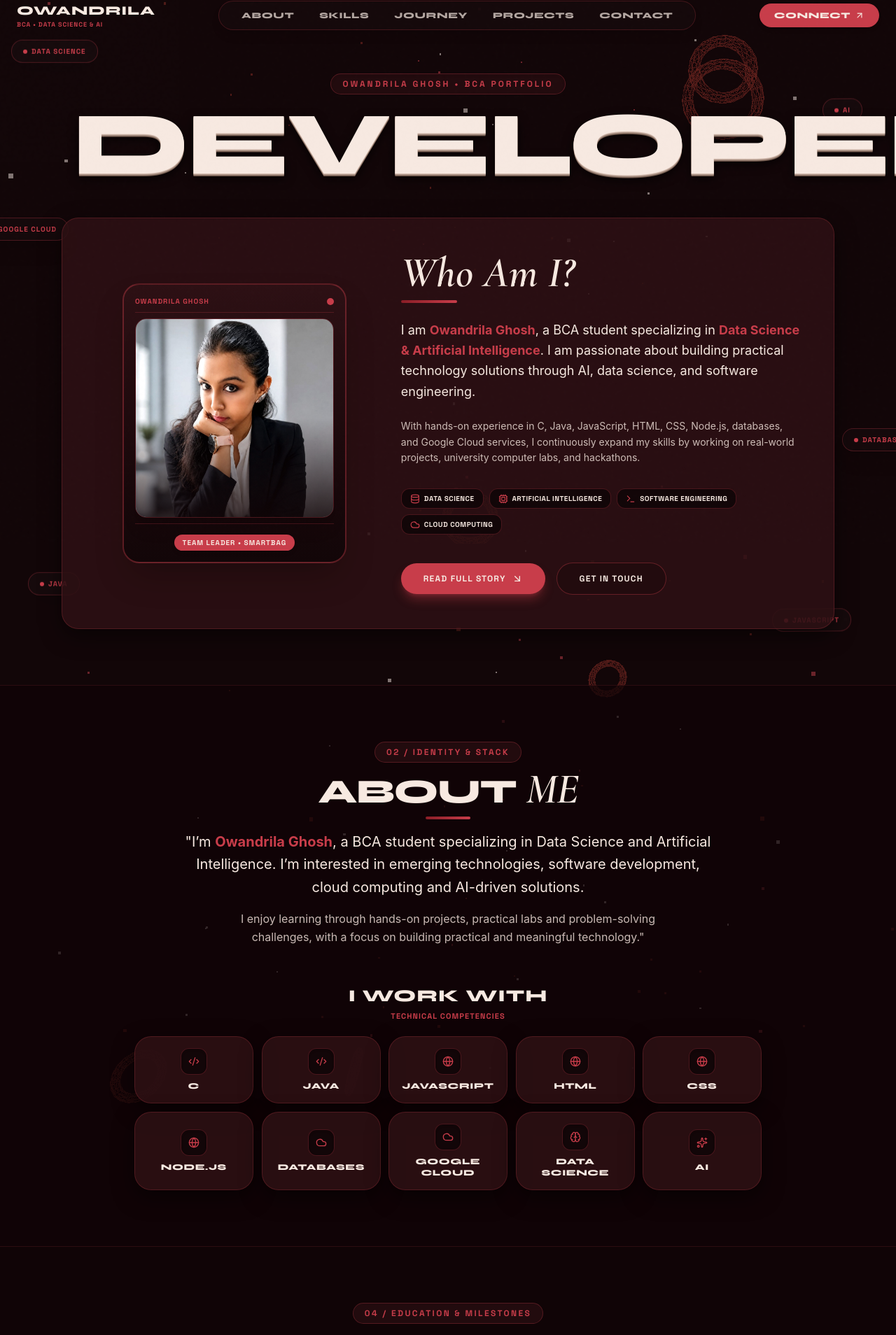
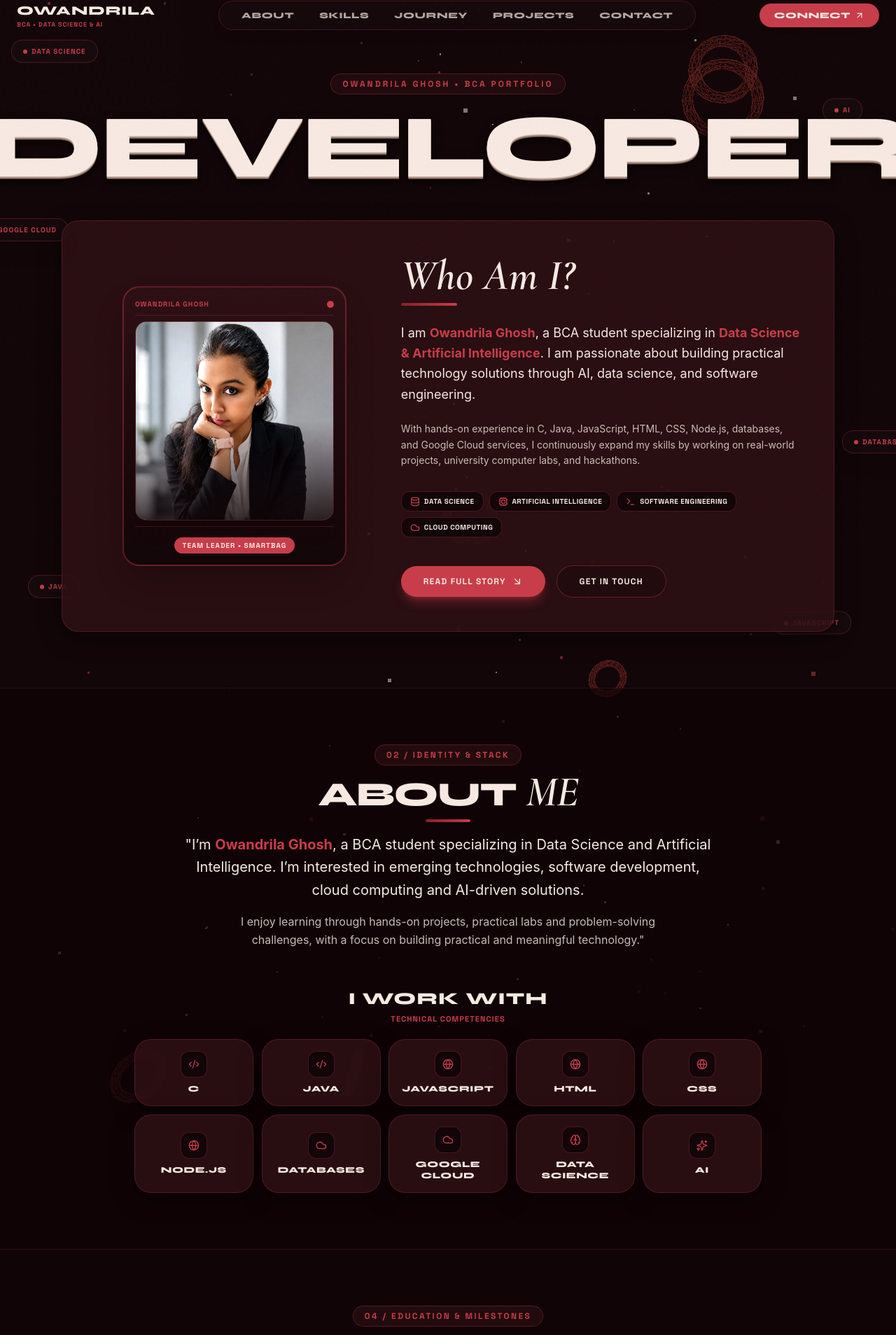
Before and after one commit to owandrila-codes/owandrila-ghosh, a React (Vite) app: page / in a window 1280 px wide. Shown: the part 23-1931 px from the top of the page at 70% size. Built offline with nearby package versions, Linux system fonts and the light colour scheme.

Commit message:
Fix text centering across all section headers, hero titles, badges, and card text

```diff
--- a/src/components/About.tsx
+++ b/src/components/About.tsx
@@ -20,18 +20,18 @@ export default function About() {
       <div className="max-w-6xl mx-auto px-5 sm:px-6 space-y-12">
 
         {/* Biography Block */}
-        <div className="max-w-3xl mx-auto text-center space-y-4">
+        <div className="max-w-3xl mx-auto text-center space-y-4 flex flex-col items-center justify-center">
           <motion.div
             initial={{ opacity: 0, y: 20 }}
             whileInView={{ opacity: 1, y: 0 }}
             viewport={{ once: true }}
-            className="space-y-2"
+            className="space-y-2 text-center flex flex-col items-center justify-center w-full"
           >
-            <span className="font-grotesk text-xs font-bold tracking-[0.2em] text-[#c83d4a] uppercase bg-[#220b0e] px-4 py-1.5 rounded-full border border-[rgba(200,61,74,0.3)] inline-block">
+            <span className="font-grotesk text-xs font-bold tracking-[0.2em] text-[#c83d4a] uppercase bg-[#220b0e] px-4 py-1.5 rounded-full border border-[rgba(200,61,74,0.3)] inline-block text-center">
               02 / IDENTITY &amp; STACK
             </span>
 
-            <h2 className="font-display font-black text-3xl sm:text-5xl text-[#f7e9e1] uppercase tracking-tight">
+            <h2 className="font-display font-black text-3xl sm:text-5xl text-[#f7e9e1] uppercase tracking-tight text-center">
               ABOUT <span className="font-serif-title italic text-[#c83d4a]">ME</span>
             </h2>
 
@@ -43,7 +43,7 @@ export default function About() {
             whileInView={{ opacity: 1, y: 0 }}
             viewport={{ once: true }}
             transition={{ duration: 0.6, delay: 0.15 }}
-            className="text-base sm:text-xl text-[#f7e9e1] leading-relaxed font-body"
+            className="text-base sm:text-xl text-[#f7e9e1] leading-relaxed font-body text-center"
           >
             "I’m <strong className="text-[#c83d4a]">Owandrila Ghosh</strong>, a BCA student specializing in Data Science and Artificial Intelligence. I’m interested in emerging technologies, software development, cloud computing and AI-driven solutions.
           </motion.p>
@@ -53,25 +53,25 @@ export default function About() {
             whileInView={{ opacity: 1, y: 0 }}
             viewport={{ once: true }}
             transition={{ duration: 0.6, delay: 0.25 }}
-            className="text-xs sm:text-base text-[#f7e9e1]/80 leading-relaxed font-body max-w-2xl mx-auto"
+            className="text-xs sm:text-base text-[#f7e9e1]/80 leading-relaxed font-body max-w-2xl mx-auto text-center"
           >
             I enjoy learning through hands-on projects, practical labs and problem-solving challenges, with a focus on building practical and meaningful technology."
           </motion.p>
         </div>
 
         {/* Mobile-Friendly Compact Skills Grid */}
-        <div className="space-y-5 pt-2">
-          <div className="text-center space-y-1">
-            <h3 className="font-display font-black text-xl sm:text-2xl text-[#f7e9e1] uppercase tracking-wider">
+        <div className="space-y-5 pt-2 flex flex-col items-center justify-center w-full">
+          <div className="text-center space-y-1 w-full flex flex-col items-center justify-center">
+            <h3 className="font-display font-black text-xl sm:text-2xl text-[#f7e9e1] uppercase tracking-wider text-center">
               I WORK WITH
             </h3>
-            <p className="text-[11px] font-grotesk font-bold text-[#c83d4a] uppercase tracking-widest">
+            <p className="text-[11px] font-grotesk font-bold text-[#c83d4a] uppercase tracking-widest text-center">
               TECHNICAL COMPETENCIES
             </p>
           </div>
 
           {/* 2-Column on 320-389px, 3-Column on 390px+, 5-Column on md+ */}
-          <div className="grid grid-cols-2 sm:grid-cols-3 md:grid-cols-5 gap-3 max-w-4xl mx-auto">
+          <div className="grid grid-cols-2 sm:grid-cols-3 md:grid-cols-5 gap-3 max-w-4xl mx-auto w-full">
             {skillsList.map((skill, idx) => (
               <motion.div
                 key={skill.name}
@@ -81,10 +81,10 @@ export default function About() {
                 transition={{ duration: 0.4, delay: idx * 0.05 }}
                 className="reference-card p-3.5 sm:p-4 flex flex-col items-center justify-center text-center space-y-2 group cursor-default active:scale-95 transition-transform"
               >
-                <div className="p-2.5 rounded-xl bg-[#120608] border border-[rgba(200,61,74,0.3)] shadow-inner">
+                <div className="p-2.5 rounded-xl bg-[#120608] border border-[rgba(200,61,74,0.3)] shadow-inner flex items-center justify-center">
                   {skill.icon}
                 </div>
-                <span className="font-display font-extrabold text-xs text-[#f7e9e1] uppercase tracking-wider">
+                <span className="font-display font-extrabold text-xs text-[#f7e9e1] uppercase tracking-wider text-center">
                   {skill.name}
                 </span>
               </motion.div>
--- a/src/components/Hero.tsx
+++ b/src/components/Hero.tsx
@@ -15,14 +15,14 @@ export default function Hero() {
       {/* 3D Floating Objects */}
       <FloatingObjects />
 
-      {/* DESKTOP HERO LAYOUT (md:block) - UNCHANGED */}
+      {/* DESKTOP HERO LAYOUT (md:block) */}
       <div className="hidden md:block w-full max-w-6xl mx-auto px-6 relative z-20">
-        <div className="text-center space-y-2 mb-10 px-4">
+        <div className="text-center space-y-3 mb-10 px-4 flex flex-col items-center justify-center">
           <motion.span
             initial={{ opacity: 0, y: -10 }}
             animate={{ opacity: 1, y: 0 }}
             transition={{ duration: 0.6 }}
-            className="font-grotesk text-xs font-bold tracking-[0.25em] text-[#c83d4a] uppercase bg-[#220b0e] px-4 py-1.5 rounded-full border border-[rgba(200,61,74,0.3)] inline-block shadow-inner"
+            className="font-grotesk text-xs font-bold tracking-[0.25em] text-[#c83d4a] uppercase bg-[#220b0e] px-4 py-1.5 rounded-full border border-[rgba(200,61,74,0.3)] inline-block shadow-inner text-center"
           >
             OWANDRILA GHOSH • BCA PORTFOLIO
           </motion.span>
@@ -31,7 +31,7 @@ export default function Hero() {
             initial={{ opacity: 0, scale: 0.94 }}
             animate={{ opacity: 1, scale: 1 }}
             transition={{ duration: 0.8, delay: 0.15 }}
-            className="font-display font-black text-6xl sm:text-8xl lg:text-9xl text-3d-emboss uppercase tracking-tight leading-none"
+            className="font-display font-black text-6xl sm:text-8xl lg:text-9xl text-3d-emboss uppercase tracking-tight leading-none text-center"
           >
             DEVELOPER
           </motion.h1>
@@ -44,9 +44,9 @@ export default function Hero() {
               initial={{ opacity: 0, x: -40 }}
               animate={{ opacity: 1, x: 0 }}
               transition={{ duration: 0.8, delay: 0.3 }}
-              className="relative w-full max-w-[320px] aspect-[4/5] rounded-3xl overflow-hidden bg-gradient-to-b from-[#2d1014] to-[#120608] border-2 border-[rgba(200,61,74,0.4)] shadow-2xl p-4 flex flex-col justify-between group"
+              className="relative w-full max-w-[320px] aspect-[4/5] rounded-3xl overflow-hidden bg-gradient-to-b from-[#2d1014] to-[#120608] border-2 border-[rgba(200,61,74,0.4)] shadow-2xl p-4 flex flex-col justify-between items-center group"
             >
-              <div className="flex items-center justify-between border-b border-[rgba(200,61,74,0.25)] pb-2 mb-2 z-10">
+              <div className="flex items-center justify-between w-full border-b border-[rgba(200,61,74,0.25)] pb-2 mb-2 z-10">
                 <span className="font-grotesk text-[10px] font-bold text-[#c83d4a] tracking-widest uppercase">
                   OWANDRILA GHOSH
                 </span>
@@ -62,7 +62,7 @@ export default function Hero() {
                 <div className="absolute inset-0 bg-gradient-to-t from-[#120608]/80 via-transparent to-transparent" />
               </div>
 
-              <div className="border-t border-[rgba(200,61,74,0.25)] pt-3 text-center mt-2 z-10">
+              <div className="border-t border-[rgba(200,61,74,0.25)] pt-3 text-center w-full mt-2 z-10">
                 <span className="text-[10px] font-grotesk font-bold text-[#f7e9e1] tracking-widest uppercase bg-[#c83d4a] px-3 py-1 rounded-full shadow-md inline-block">
                   TEAM LEADER • SMARTBAG
                 </span>
@@ -131,15 +131,15 @@ export default function Hero() {
         </div>
       </div>
 
-      {/* DEDICATED MOBILE HERO LAYOUT (< md) - CLEAN VERTICAL COMPOSITION */}
-      <div className="block md:hidden w-full px-5 text-center relative z-20 space-y-6 max-w-md mx-auto">
+      {/* DEDICATED MOBILE HERO LAYOUT (< md) - PERFECTLY CENTERED */}
+      <div className="block md:hidden w-full px-5 text-center relative z-20 space-y-6 max-w-md mx-auto flex flex-col items-center justify-center">
         {/* Name Title */}
-        <div className="space-y-2">
+        <div className="space-y-2 text-center flex flex-col items-center justify-center w-full">
           <motion.span
             initial={{ opacity: 0, y: -8 }}
             animate={{ opacity: 1, y: 0 }}
             transition={{ duration: 0.5 }}
-            className="font-grotesk text-[11px] font-bold tracking-[0.2em] text-[#c83d4a] uppercase bg-[#220b0e] px-3.5 py-1.5 rounded-full border border-[rgba(200,61,74,0.3)] inline-block"
+            className="font-grotesk text-[11px] font-bold tracking-[0.2em] text-[#c83d4a] uppercase bg-[#220b0e] px-4 py-1.5 rounded-full border border-[rgba(200,61,74,0.3)] inline-block text-center"
           >
             OWANDRILA GHOSH
           </motion.span>
@@ -148,7 +148,7 @@ export default function Hero() {
             initial={{ opacity: 0, scale: 0.95 }}
             animate={{ opacity: 1, scale: 1 }}
             transition={{ duration: 0.7, delay: 0.1 }}
-            className="font-display font-black text-hero-clamp text-3d-emboss uppercase tracking-tight"
+            className="font-display font-black text-hero-clamp text-3d-emboss uppercase tracking-tight text-center w-full"
           >
             OWANDRILA <br />
             <span className="text-transparent bg-clip-text bg-gradient-to-r from-[#f7e9e1] via-[#c83d4a] to-[#8b1e27]">
@@ -156,7 +156,7 @@ export default function Hero() {
             </span>
           </motion.h1>
 
-          <div className="text-xs font-grotesk font-extrabold text-[#c83d4a] tracking-widest uppercase pt-1">
+          <div className="text-xs font-grotesk font-extrabold text-[#c83d4a] tracking-widest uppercase pt-1 text-center w-full">
             BCA • DATA SCIENCE • AI
           </div>
         </div>
@@ -166,13 +166,12 @@ export default function Hero() {
           initial={{ opacity: 0, scale: 0.9 }}
           animate={{ opacity: 1, scale: 1 }}
           transition={{ duration: 0.7, delay: 0.25 }}
-          className="relative w-full max-w-[260px] aspect-[4/4.8] mx-auto rounded-3xl overflow-hidden bg-gradient-to-b from-[#2d1014] to-[#120608] border-2 border-[rgba(200,61,74,0.4)] shadow-2xl p-3 flex flex-col justify-between"
+          className="relative w-full max-w-[260px] aspect-[4/4.8] mx-auto rounded-3xl overflow-hidden bg-gradient-to-b from-[#2d1014] to-[#120608] border-2 border-[rgba(200,61,74,0.4)] shadow-2xl p-3 flex flex-col justify-between items-center"
         >
-          <div className="flex items-center justify-between border-b border-[rgba(200,61,74,0.25)] pb-1.5 mb-1.5">
-            <span className="font-grotesk text-[9px] font-bold text-[#c83d4a] tracking-widest uppercase">
+          <div className="flex items-center justify-between w-full border-b border-[rgba(200,61,74,0.25)] pb-1.5 mb-1.5">
+            <span className="font-grotesk text-[9px] font-bold text-[#c83d4a] tracking-widest uppercase text-center w-full">
               SMARTBAG TEAM LEAD
             </span>
-            <span className="w-2 h-2 rounded-full bg-[#c83d4a] animate-pulse" />
           </div>
 
           <div className="relative my-auto w-full aspect-[4/4.2] rounded-2xl overflow-hidden border border-[rgba(200,61,74,0.3)] shadow-md">
@@ -184,7 +183,7 @@ export default function Hero() {
             <div className="absolute inset-0 bg-gradient-to-t from-[#120608]/75 via-transparent to-transparent" />
           </div>
 
-          <div className="border-t border-[rgba(200,61,74,0.25)] pt-2 text-center mt-1">
+          <div className="border-t border-[rgba(200,61,74,0.25)] pt-2 text-center w-full mt-1">
             <span className="text-[9px] font-grotesk font-bold text-[#f7e9e1] tracking-widest uppercase bg-[#c83d4a] px-2.5 py-0.5 rounded-full inline-block">
               DATA SCIENCE &amp; AI
             </span>
@@ -196,7 +195,7 @@ export default function Hero() {
           initial={{ opacity: 0, y: 15 }}
           animate={{ opacity: 1, y: 0 }}
           transition={{ duration: 0.6, delay: 0.4 }}
-          className="text-sm text-[#f7e9e1]/90 leading-relaxed font-body max-w-xs mx-auto"
+          className="text-sm text-[#f7e9e1]/90 leading-relaxed font-body max-w-xs mx-auto text-center"
         >
           "Exploring the intersection of data, artificial intelligence and software development."
         </motion.p>
@@ -206,11 +205,11 @@ export default function Hero() {
           initial={{ opacity: 0, y: 15 }}
           animate={{ opacity: 1, y: 0 }}
           transition={{ duration: 0.6, delay: 0.5 }}
-          className="flex flex-col items-center gap-3 pt-2"
+          className="flex flex-col items-center justify-center gap-3 pt-2 w-full"
         >
           <a
             href="#about"
-            className="w-full max-w-xs py-3.5 rounded-full bg-[#c83d4a] active:scale-95 text-[#f7e9e1] font-grotesk font-bold text-xs uppercase tracking-widest transition-all shadow-lg flex items-center justify-center gap-2 min-h-[44px]"
+            className="w-full max-w-xs py-3.5 rounded-full bg-[#c83d4a] active:scale-95 text-[#f7e9e1] font-grotesk font-bold text-xs uppercase tracking-widest transition-all shadow-lg flex items-center justify-center gap-2 min-h-[44px] text-center"
           >
             <span>EXPLORE PORTFOLIO</span>
             <ArrowDownRight className="w-4 h-4" />
@@ -218,7 +217,7 @@ export default function Hero() {
 
           <a
             href="#about"
-            className="inline-flex items-center gap-1.5 text-xs font-grotesk font-bold text-[#c83d4a] tracking-[0.2em] uppercase pt-2 active:opacity-70"
+            className="inline-flex items-center justify-center gap-1.5 text-xs font-grotesk font-bold text-[#c83d4a] tracking-[0.2em] uppercase pt-2 active:opacity-70 text-center"
           >
             <span>SCROLL</span>
             <ArrowDown className="w-3.5 h-3.5 animate-bounce" />
```
Also changed, not shown: src/components/Journey.tsx (+9 -9 lines).
